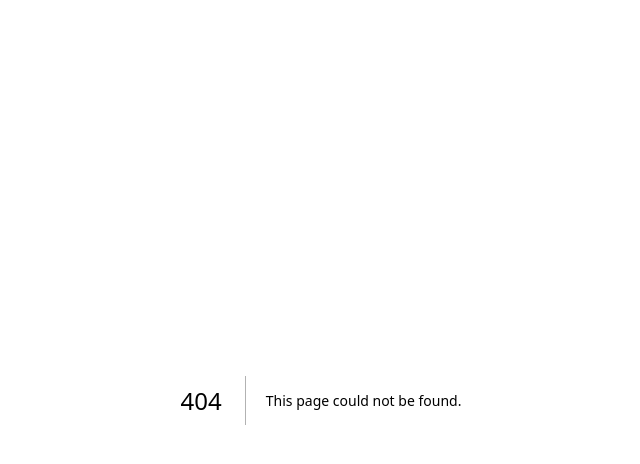
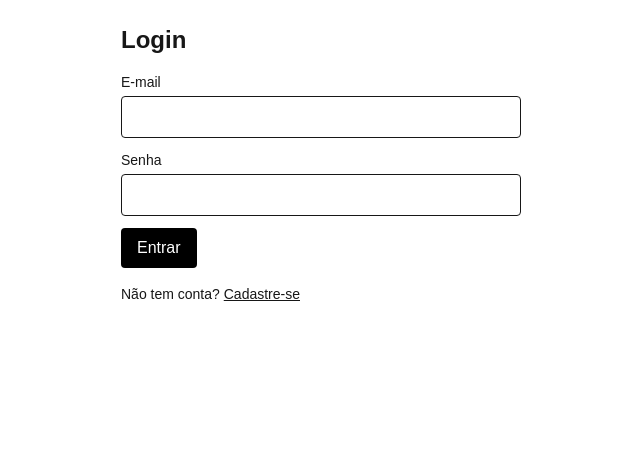
Before and after one commit to SrTinny/UX-Shop, a Next.js app in the folder frontend/: page /login in a window 1280 px wide. Before the commit this address had no page. Shown: the top 464 px of the page, without its empty margins (319-959 px from the left). Built offline with nearby package versions, Linux system fonts and the light colour scheme; no server answers.

Commit message:
feat(frontend): adiciona página de login com validação de formulário
- Implementa página de login utilizando react-hook-form e Zod para validação
- Realiza autenticação via API
- Exibe mensagens de erro em caso de falha
- Redireciona para /products após login bem-sucedido

```diff
--- /dev/null
+++ b/frontend/app/login/page.tsx
@@ -0,0 +1,94 @@
+// frontend/app/login/page.tsx
+"use client";
+
+import { useForm } from "react-hook-form";
+import { z } from "zod";
+import { zodResolver } from "@hookform/resolvers/zod";
+import { api } from "@/lib/api";
+import { useState } from "react";
+
+const schema = z.object({
+  email: z.string().email("E-mail inválido"),
+  password: z.string().min(6, "Mínimo 6 caracteres"),
+});
+type FormData = z.infer<typeof schema>;
+
+export default function LoginPage() {
+  const [error, setError] = useState<string | null>(null);
+  const {
+    register,
+    handleSubmit,
+    formState: { errors, isSubmitting },
+  } = useForm<FormData>({
+    resolver: zodResolver(schema),
+  });
+
+  const onSubmit = async (data: FormData) => {
+    setError(null);
+    try {
+      const res = await api.post("/auth/login", data);
+      const token = res.data?.token;
+      if (token) {
+        localStorage.setItem("token", token);
+        alert("Login OK!");
+        // redirecionar para /products
+        window.location.href = "/products";
+      } else {
+        setError("Token não recebido.");
+      }
+    } catch (e: unknown) {
+      if (e instanceof Error) {
+        setError(e.message);
+      } else if (typeof e === "object" && e !== null && "response" in e) {
+        // erro do axios (ou similar)
+        const axiosError = e as { response?: { data?: { message?: string } } };
+        setError(axiosError.response?.data?.message ?? "Erro ao logar");
+      } else {
+        setError("Erro inesperado");
+      }
+    }
+  };
+
+  return (
+    <main className="mx-auto max-w-md p-6 space-y-4">
+      <h1 className="text-2xl font-semibold">Login</h1>
+      {error && <p className="text-red-600 text-sm">{error}</p>}
+      <form onSubmit={handleSubmit(onSubmit)} className="space-y-3">
+        <div>
+          <label className="block text-sm mb-1">E-mail</label>
+          <input
+            className="w-full border rounded p-2"
+            type="email"
+            {...register("email")}
+          />
+          {errors.email && (
+            <p className="text-sm text-red-600">{errors.email.message}</p>
+          )}
+        </div>
+        <div>
+          <label className="block text-sm mb-1">Senha</label>
+          <input
+            className="w-full border rounded p-2"
+            type="password"
+            {...register("password")}
+          />
+          {errors.password && (
+            <p className="text-sm text-red-600">{errors.password.message}</p>
+          )}
+        </div>
+        <button
+          disabled={isSubmitting}
+          className="bg-black text-white px-4 py-2 rounded"
+        >
+          {isSubmitting ? "Entrando..." : "Entrar"}
+        </button>
+      </form>
+      <p className="text-sm">
+        Não tem conta?{" "}
+        <a className="underline" href="/register">
+          Cadastre-se
+        </a>
+      </p>
+    </main>
+  );
+}
```
